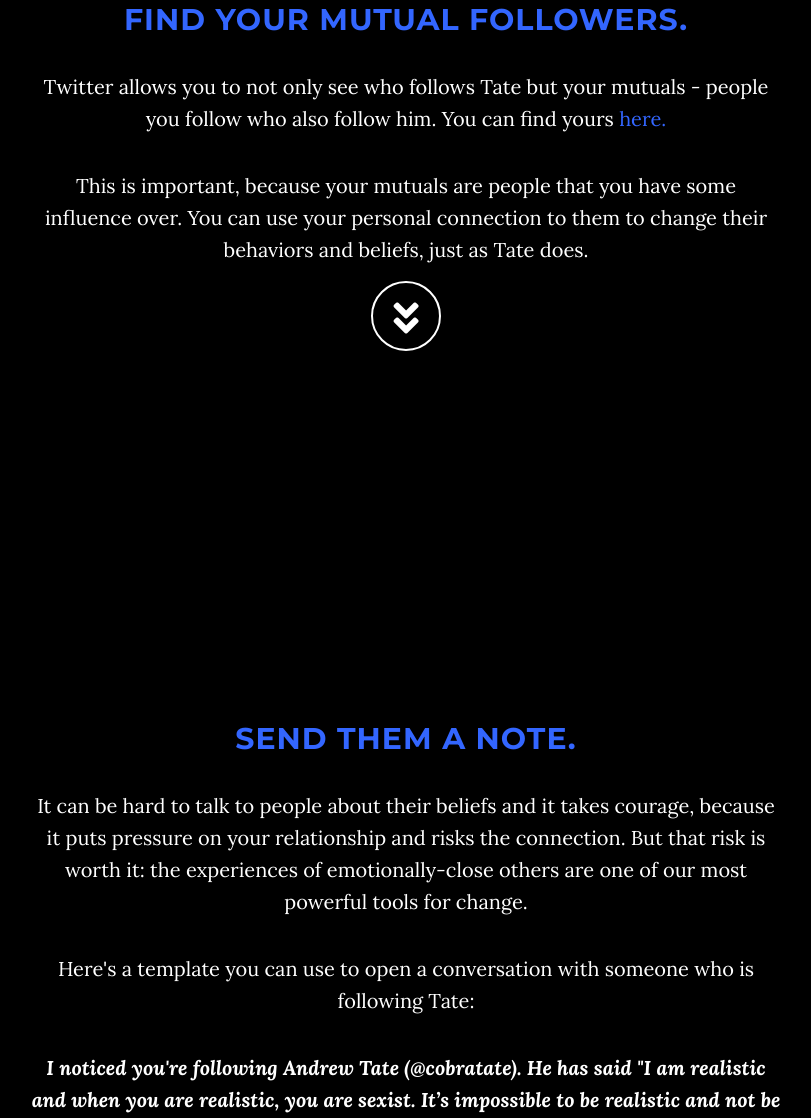
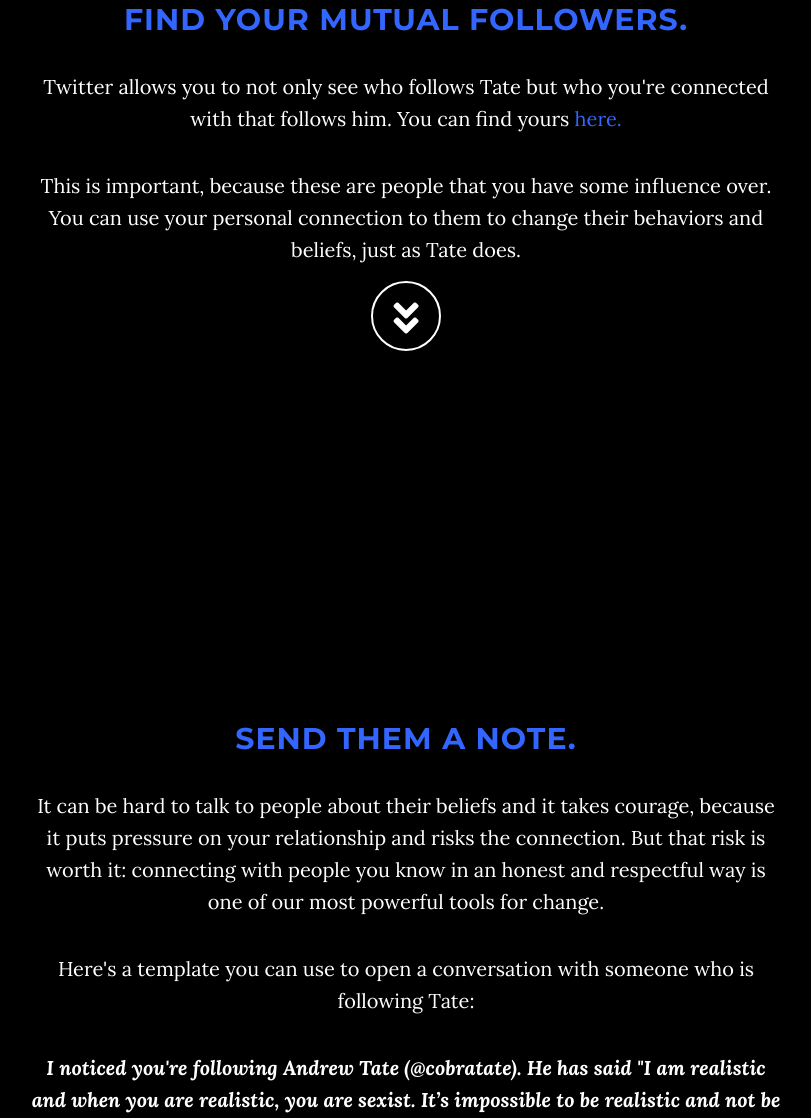
Before and after one commit to mattwallaert/howtotalkaboutandrewtate, a plain HTML site: page index.html in a window 1280 px wide. Shown: the part 1134-2252 px from the top of the page, without its empty margins (234-1045 px from the left). Drawn offline with nearby package versions, Linux system fonts and the light colour scheme.

Commit message:
Update index.html

```diff
--- a/index.html
+++ b/index.html
@@ -6,7 +6,7 @@
         <meta name="viewport" content="width=device-width, initial-scale=1">
         <meta name="description" content="">
         <meta name="author" content="">
-        <title>#iaskedher</title>
+        <title>How To Talk About Andrew Tate</title>
         <!-- Bootstrap Core CSS -->
         <link href="https://maxcdn.bootstrapcdn.com/bootstrap/3.3.7/css/bootstrap.min.css" rel="stylesheet">
         <!-- Custom Fonts -->
@@ -82,8 +82,8 @@
                     <div class="row">
                         <div class="col-md-8 col-md-offset-2">
                             <h2 class="ftc">Find your mutual followers.</h2></p>
-                                <p>Twitter allows you to not only see who follows Tate but your mutuals - people you follow who also follow him. You can find yours <a href="https://twitter.com/Cobratate/followers_you_follow" target="_blank">here.</a></p>
-                        <p>This is important, because your mutuals are people that you have some influence over. You can use your personal connection to them to change their behaviors and beliefs, just as Tate does.<br>
+                                <p>Twitter allows you to not only see who follows Tate but who you're connected with that follows him. You can find yours <a href="https://twitter.com/Cobratate/followers_you_follow" target="_blank">here.</a></p>
+                        <p>This is important, because these are people that you have some influence over. You can use your personal connection to them to change their behaviors and beliefs, just as Tate does.<br>
                  <a href="#talkingpoints" class="btn btn-circle page-scroll">
                         <i class="fa fa-angle-double-down animated"></i>
                     </a>
@@ -98,7 +98,7 @@
                     <div class="row">
                         <div class="col-md-8 col-md-offset-2">
                             <h2 class="ftc">Send them a note.</h2></p>
-                   <p>It can be hard to talk to people about their beliefs and it takes courage, because it puts pressure on your relationship and risks the connection. But that risk is worth it: the experiences of emotionally-close others are one of our most powerful tools for change.</p>
+                   <p>It can be hard to talk to people about their beliefs and it takes courage, because it puts pressure on your relationship and risks the connection. But that risk is worth it: connecting with people you know in an honest and respectful way is one of our most powerful tools for change.</p>
                         <p>Here's a template you can use to open a conversation with someone who is following Tate:</p>
                         <p><b><i>I noticed you're following Andrew Tate (@cobratate). He has said "I am realistic and when you are realistic, you are sexist. It’s impossible to be realistic and not be sexist." Is that something you believe?</i></b><br>
                         <a href="#followup" class="btn btn-circle page-scroll">
@@ -140,7 +140,7 @@
                     <div class="row">
                         <div class="col-md-8 col-md-offset-2"><ul class="list-inline banner-social-buttons">
                             <li>
-                                <a href="https://twitter.com/intent/tweet?text=I'm%20using%20my%20influence%20to%20end%20misogyny%20and%20deplatform%20Andrew%20Tate;%20you%20can%20to.%20howtotalkaboutandrewtate.com" class="btn btn-default btn-lg"><i class="fab fa-twitter"></i></a>
+                                <a href="https://twitter.com/intent/tweet?text=I'm%20using%20my%20influence%20to%20end%20misogyny%20and%20deplatform%20Andrew%20Tate;%20you%20can%20too.%20howtotalkaboutandrewtate.com" class="btn btn-default btn-lg"><i class="fab fa-twitter"></i></a>
                             </li>
                             <li>
                                 <a href="https://www.facebook.com/sharer/sharer.php?u=https%3A//howtotalkaboutandrewtate.com" class="btn btn-default btn-lg"><i class="fab fa-facebook-f"></i></a>
```
